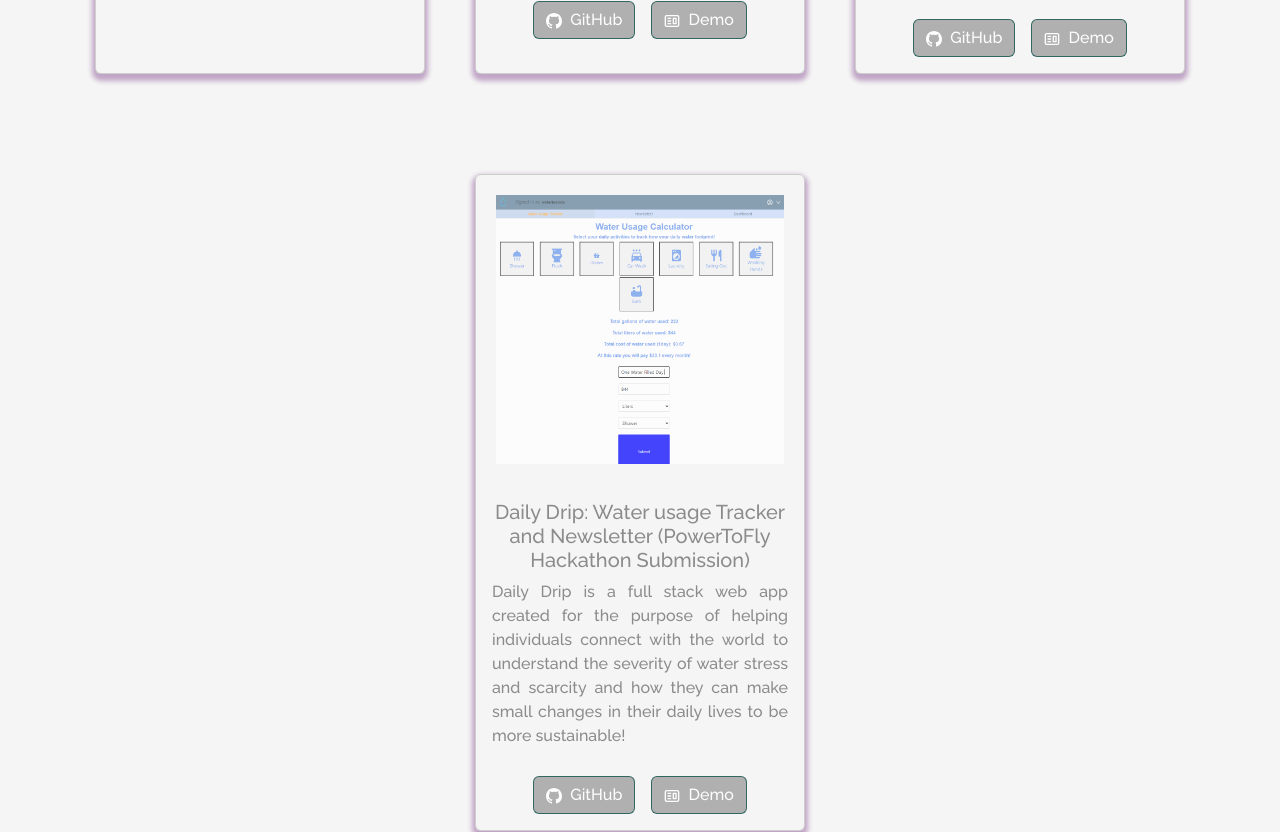
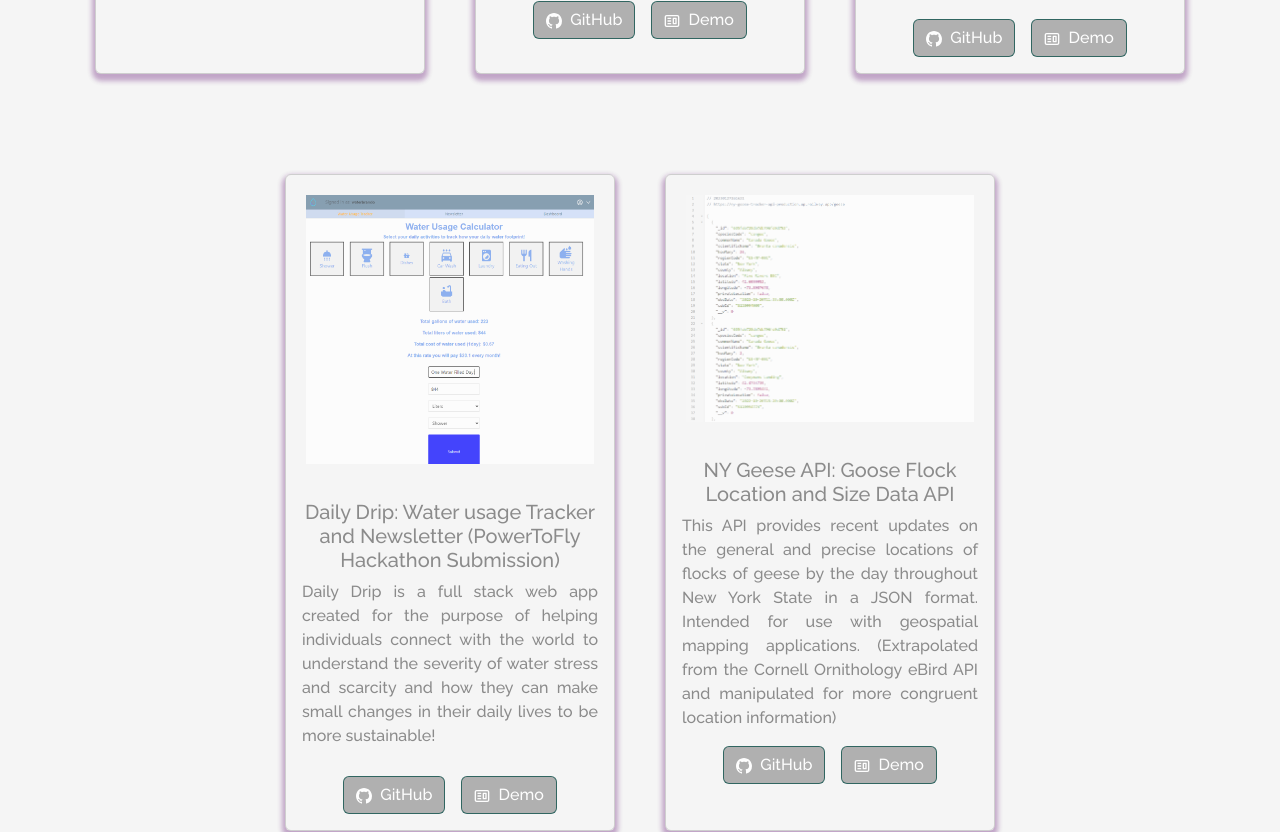
Before and after one commit to Brandon-Alvarez-03/Brandon-Alvarez-03.github.io, a React (Create React App) app: page /project in a window 1280 px wide. Shown: the part 820-1652 px from the top of the page. Built offline with nearby package versions, Linux system fonts and the light colour scheme.

Commit message:
add geese api and links to projects page

```diff
--- a/src/components/Projects/Projects.jsx
+++ b/src/components/Projects/Projects.jsx
@@ -5,6 +5,7 @@ import boogeyman from "../../assets/boogeyman.png";
 import breddit from "../../assets/Breddit.png";
 import petlyfe from "../../assets/PetLyfe.png";
 import daily from "../../assets/Daily_Drip.png";
+import geese from "../../assets/Geese_API.png";
 
 function Projects() {
   return (
@@ -58,6 +59,19 @@ function Projects() {
               demoLink="https://daily-drip.netlify.app/"
             />
           </Col>
+
+          <Col md={4} className="project-card">
+            <ProjectCard
+              imgPath={geese}
+              isBlog={false}
+              title="NY Geese API: Goose Flock Location and Size Data API"
+              description="This API provides recent updates on the general and precise locations of flocks of geese by the day throughout New York State in a JSON format. Intended for use with geospatial mapping applications.
+
+(Extrapolated from the Cornell Ornithology eBird API and manipulated for more congruent location information)"
+              ghLink="https://github.com/Brandon-Alvarez-03/NY-Goose-Tracker-API"
+              demoLink="https://ny-goose-tracker-api-production.up.railway.app/geese"
+            />
+          </Col>
         </Row>
       </Container>
     </Container>
```
Also changed, not shown: src/assets/Geese_API.png (added), 1 other file (tests, documents, lock files or other folders).
